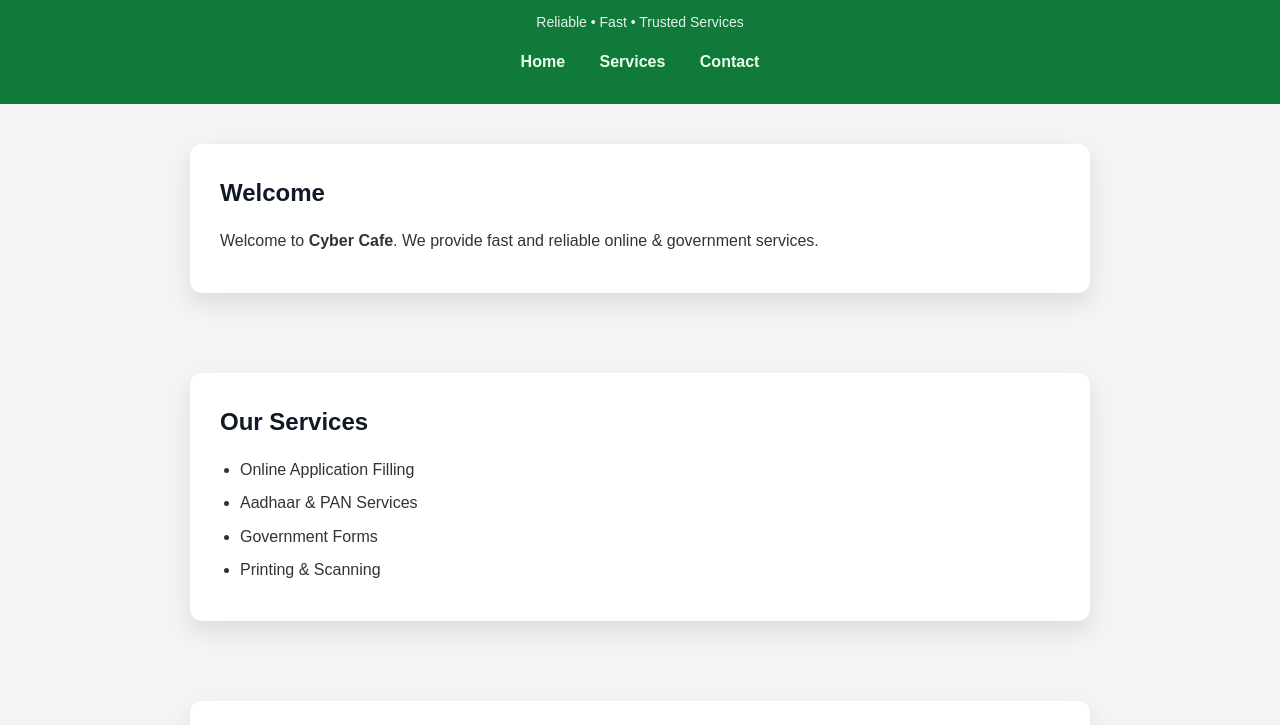
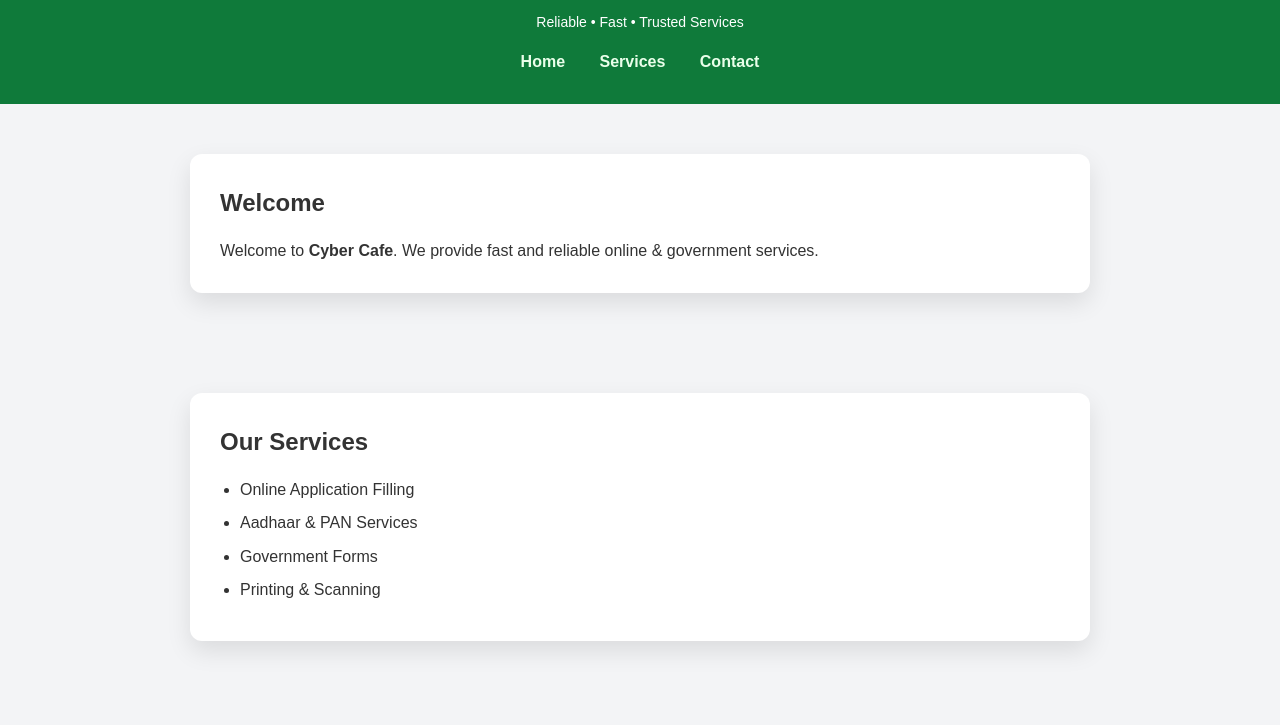
Before and after one commit to sssonawane/cyber-cafe-website, a plain HTML site: page index.html in a window 1280 px wide. Shown: the part 75-800 px from the top of the page. Drawn offline with Linux system fonts and the light colour scheme.

Commit message:
Update style.css

```diff
--- a/style.css
+++ b/style.css
@@ -5,10 +5,15 @@
   box-sizing: border-box;
 }
 
+/* SMOOTH SCROLL */
+html {
+  scroll-behavior: smooth;
+}
+
 /* BODY */
 body {
   font-family: Arial, Helvetica, sans-serif;
-  background: #f3f4f6;   /* light gray */
+  background: #f3f4f6;
   color: #333;
   line-height: 1.6;
 }
@@ -16,7 +21,7 @@ body {
 /* HEADER */
 .header {
   background: #0f7a3a;
-  color: #ffffff;
+  color: white;
   text-align: center;
   padding: 30px 20px;
   position: sticky;
@@ -31,7 +36,6 @@ body {
 .header p {
   margin-top: 5px;
   font-size: 14px;
-  opacity: 0.9;
 }
 
 /* MENU */
@@ -44,35 +48,35 @@ body {
   text-decoration: none;
   margin: 0 15px;
   font-weight: bold;
+  padding-bottom: 4px;
 }
 
 .menu a:hover {
-  text-decoration: underline;
+  color: #ffffff;
+}
+
+/* ACTIVE MENU */
+.menu a.active {
+  border-bottom: 2px solid #ffffff;
 }
 
 /* SECTIONS */
 .section {
-  padding: 40px 20px;
+  padding: 50px 20px;
 }
 
 /* CARD */
 .card {
-  background: #ffffff;
+  background: white;
   max-width: 900px;
-  margin: 0 auto;
+  margin: auto;
   padding: 30px;
   border-radius: 12px;
   box-shadow: 0 10px 25px rgba(0,0,0,0.1);
 }
 
-/* CARD CONTENT */
 .card h2 {
   margin-bottom: 15px;
-  color: #111827;
-}
-
-.card p {
-  margin-bottom: 10px;
 }
 
 .card ul {
```
